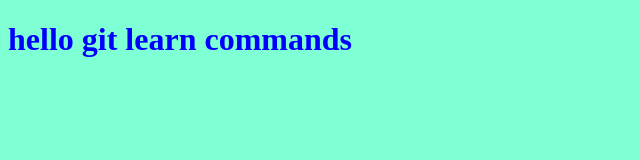
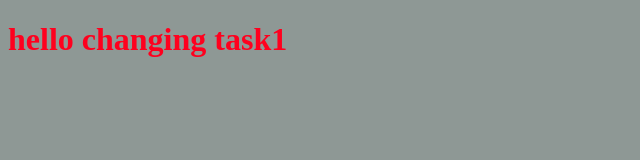
Before and after one commit to supdevapp/myprojet, a plain HTML site: page index.html in a window 1280 px wide. Shown: the whole page, without its empty margins (0-640 px from the left). Drawn offline with Linux system fonts and the light colour scheme.

Commit message:
add some changing to index ans style

```diff
--- a/index.html
+++ b/index.html
@@ -8,6 +8,6 @@
     <link rel="stylesheet" href="style.css">
 </head>
 <body>
-    <h1>hello git learn commands</h1>
+    <h1>hello changing task1</h1>
 </body>
 </html>
--- a/style.css
+++ b/style.css
@@ -1,6 +1,6 @@
 h1{
-    color: blue;
+    color: rgb(255, 0, 30);
 }
 body{
-    background-color: aquamarine;
+    background-color: rgb(142, 152, 149);
 }
```
